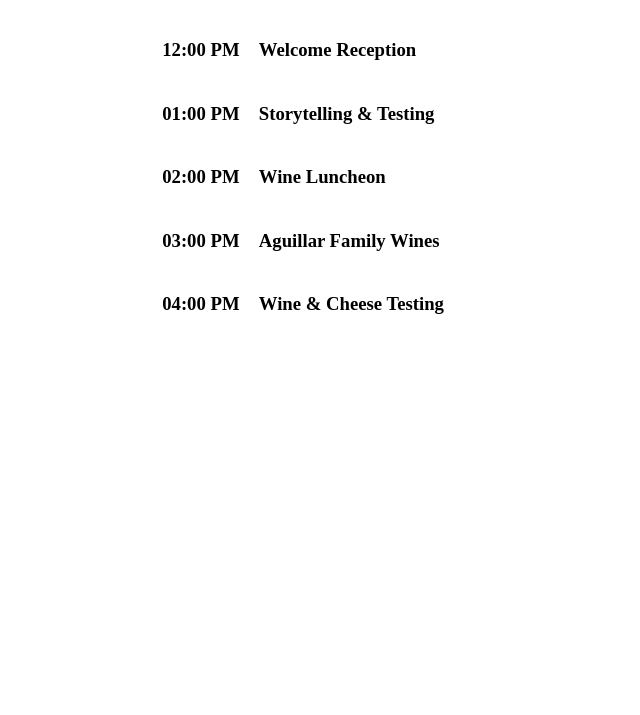
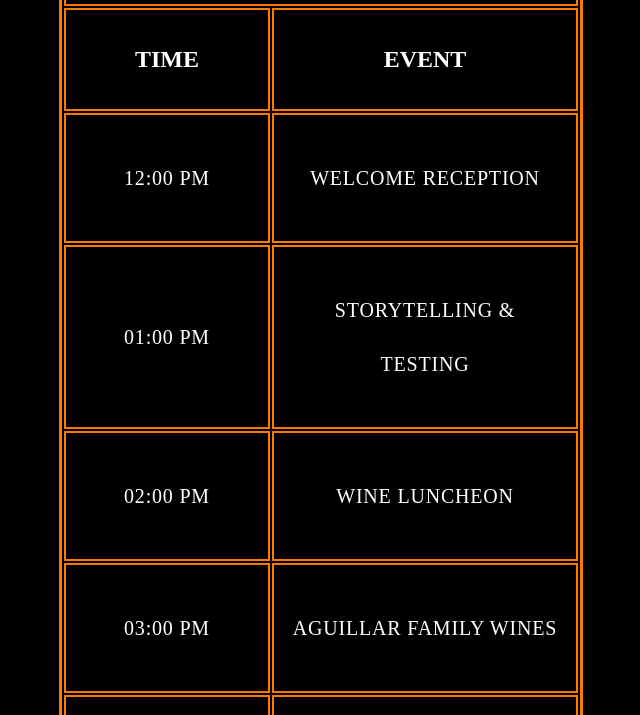
Before and after one commit to markyyyuic/markyyyuic.github.io, a plain HTML site: page Activity/Wine/wine.html in a window 1280 px wide. Shown: the part 145-860 px from the top of the page, without its empty margins (319-959 px from the left). Before the commit the page ends 800 px from the top, so only its background shows below. Drawn offline with Linux system fonts and the light colour scheme.

Commit message:
Update wine.html

```diff
--- a/Activity/Wine/wine.html
+++ b/Activity/Wine/wine.html
@@ -4,7 +4,7 @@
     <meta charset="UTF-8">
     <meta name="viewport" content="width=device-width, initial-scale=1.0">
     <title>Document</title>
-    <link rel="stylesheet" href= "./Wine/winedesign.css">
+    <link rel="stylesheet" href= "style.css">
 </head>
 <body>
     <center>
```
